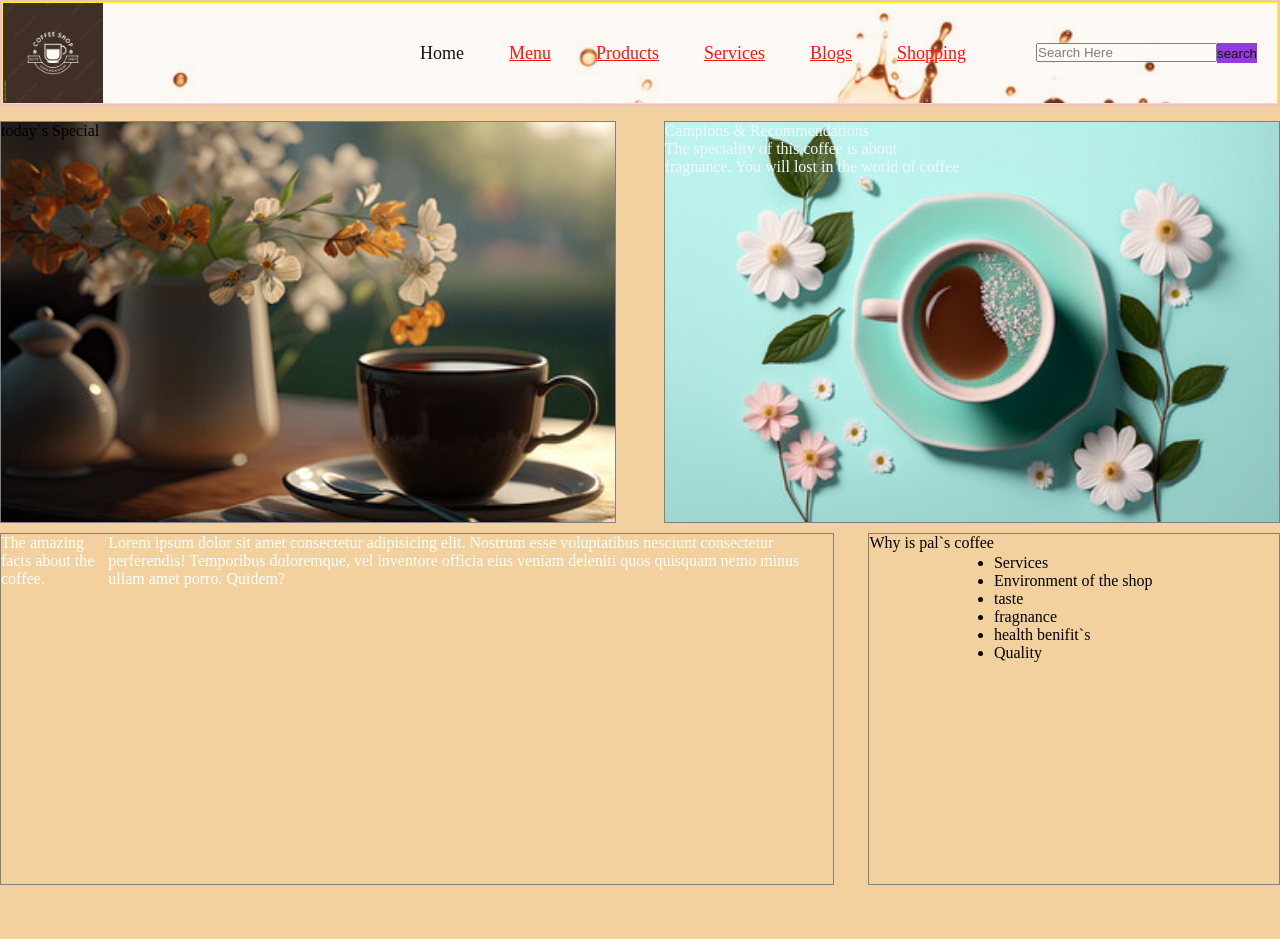
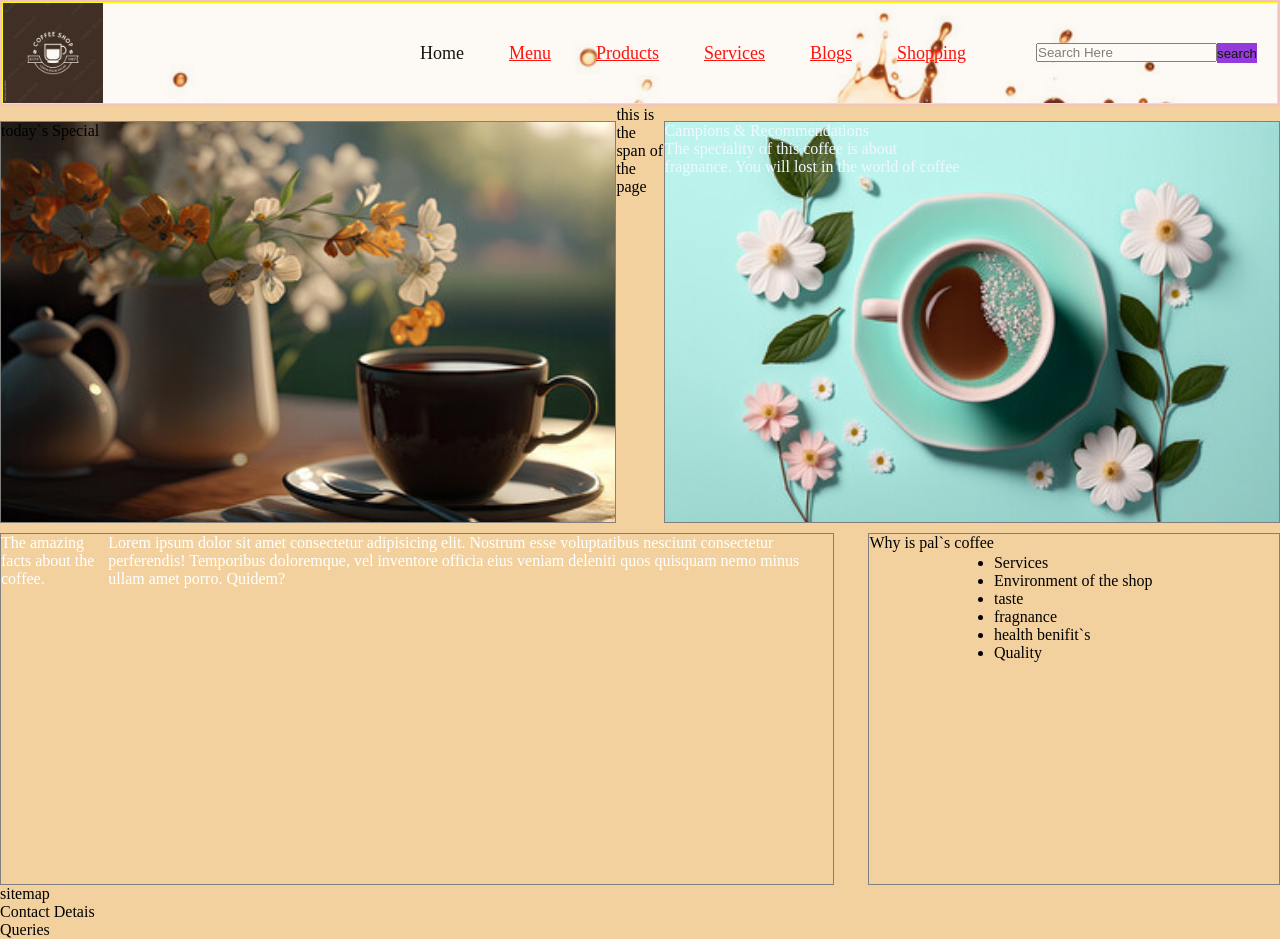
Before and after one commit to surenpal/coffee-shop, a plain HTML site: page index.html in a window 1280 px wide. Before the commit the page ends 885 px from the top, so only its background shows below. Drawn offline with Linux system fonts and the light colour scheme.

Commit message:
Update index.html

```diff
--- a/index.html
+++ b/index.html
@@ -51,8 +51,17 @@
 
         </ul>
     </div>
-    <div class="social-media">
+    <div class="social-media-container">
 
+    </div>
+
+    <div class="footer">
+        <span>this is the span of the page</span>
+        <ul>
+            <li>sitemap</li>
+            <li>Contact Detais</li>
+            <li>Queries</li>
+        </ul>
     </div>
 
 
```
